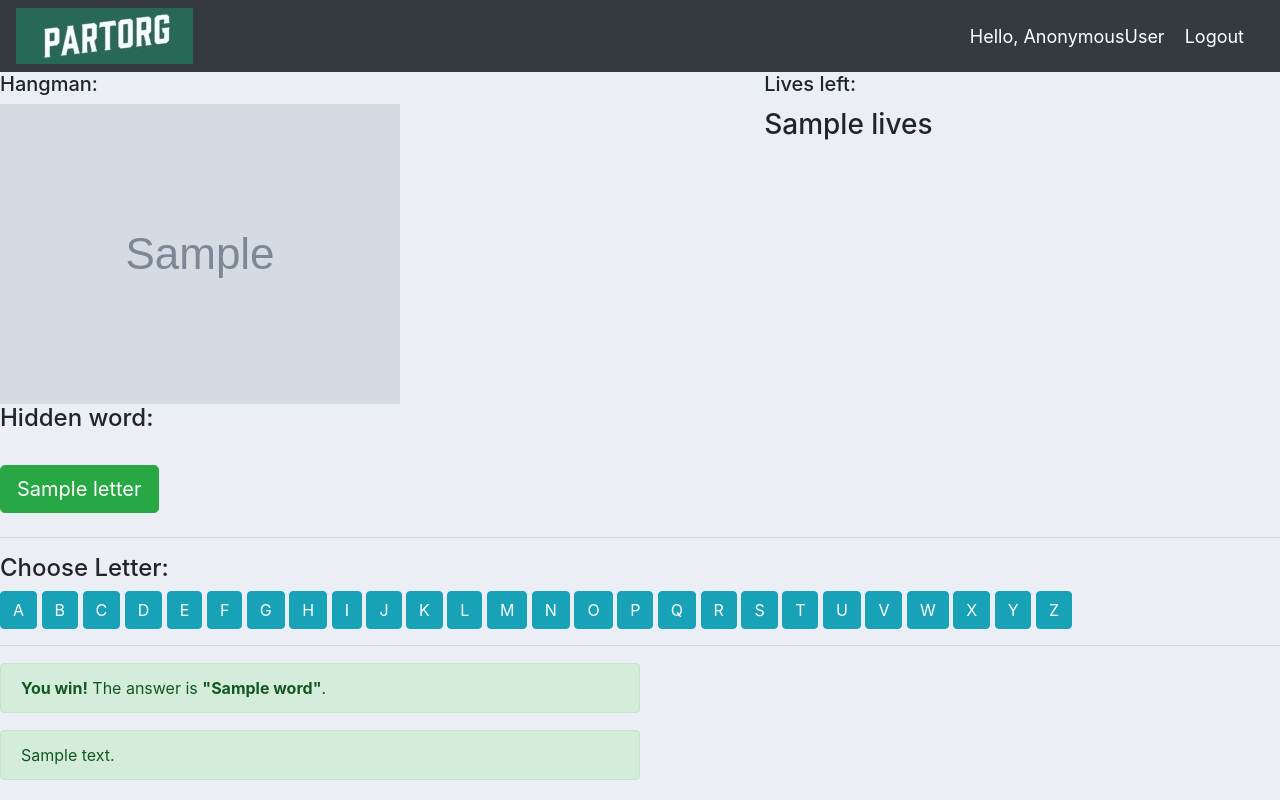
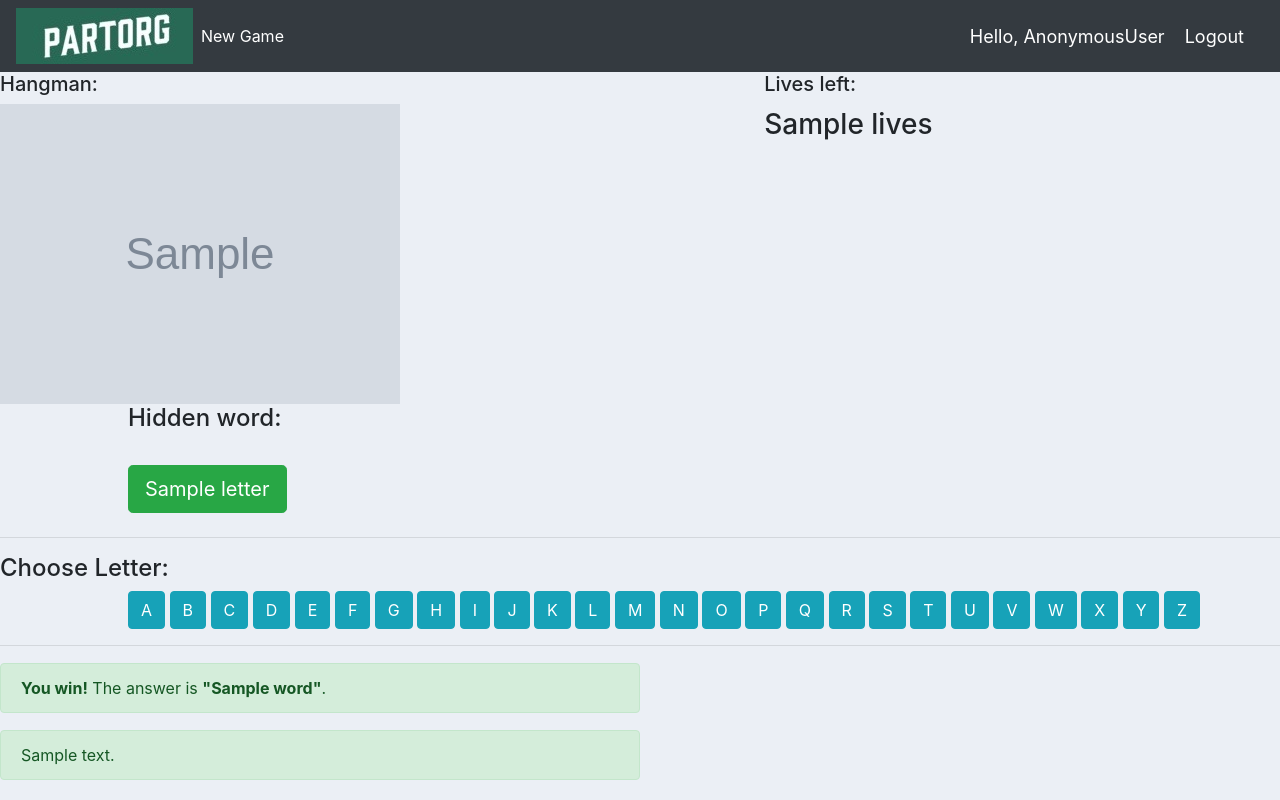
Before and after one commit to PartORG/hangman-django, a Django app: template main_game/templates/main_game/game.html in a window 1280 px wide. Run offline with Django 3.2, Linux system fonts and the light colour scheme; the template is opened without the code that fills it: most values are stand-ins (such as "Sample title", 1, 10 or a date in 2020); grey boxes marked "Sample" are stand-in pictures; some libraries are stand-ins or nearby versions.

Commit message:
rev.V.0.2

```diff
--- a/main_game/templates/main_game/game.html
+++ b/main_game/templates/main_game/game.html
@@ -12,14 +12,17 @@
 			<h3 class="card-title">{{ game.lives }}</h3>
 		</div>
 	</div>
-
+	<div id="hidden-word">
 		<h4>Hidden word:</h4><br>
 		{% for letter in hidden_word %}
 			<h3 class="btn btn-success btn-lg">{{ letter }}</h3>
 		{% endfor %}
 
+	</div>
+
 	<hr>
 	<h4>Choose Letter:</h4>
+	<div id="letter-list">
 		<form method="POST">
 			{% csrf_token %}
 			<input type="hidden" name="game_id" value="{{ game.id }}"/>
@@ -50,6 +53,7 @@
 			<button class="btn btn-info" type="submit" name="letter" value="Y">Y</button>
 			<button class="btn btn-info" type="submit" name="letter" value="Z">Z</button>
 		</form>
+	</div>
 
 	<hr>
 	{% if game.status == 'win' %}
--- a/main_game/templates/main_game/navbar.html
+++ b/main_game/templates/main_game/navbar.html
@@ -15,11 +15,9 @@
   </button>
   <div class="collapse navbar-collapse" id="navbarNav">
     <ul class="navbar-nav">
-      {% if request.user.is_staff %}
       <li class="nav-item active">
         <a class="nav-link" href="{% url 'game' %}">New Game</a>
       </li>
-      {% endif %}
     </ul>
   </div>
 
--- a/static/css/main.css
+++ b/static/css/main.css
@@ -14,3 +14,11 @@ body {
 #bottom-text{
 	margin-left: 50px;
 }
+
+#hidden-word{
+	padding-left: 10%;
+}
+
+#letter-list{
+	padding-left: 10%;
+}
```
Lines whose indentation alone changed are shown as unchanged.
